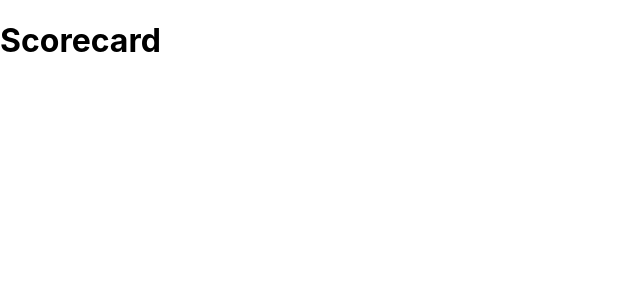
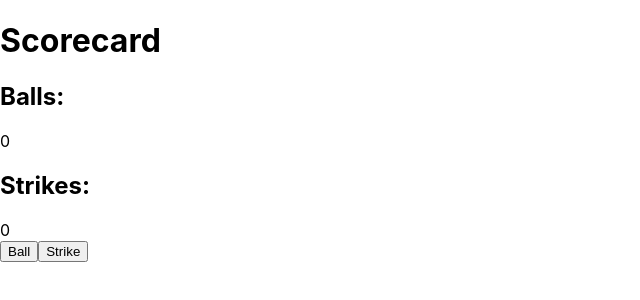
Before and after one commit to haddigan/baseball-scorecard, a React (Create React App) app: page / in a window 1280 px wide. Shown: the top 300 px of the page, without its empty margins (0-640 px from the left). Built offline with nearby package versions, Linux system fonts and the light colour scheme.

Commit message:
add story for application

```diff
--- a/src/App.js
+++ b/src/App.js
@@ -1,4 +1,5 @@
 import React from "react";
+import PitchCaller from "./components/PitchCaller";
 
 function App() {
   return (
@@ -6,6 +7,7 @@ function App() {
       <header className="App-header">
         <h1>Scorecard</h1>
       </header>
+      <PitchCaller />
     </div>
   );
 }
```
Also changed, not shown: 1 other file (tests, documents, lock files or other folders).
